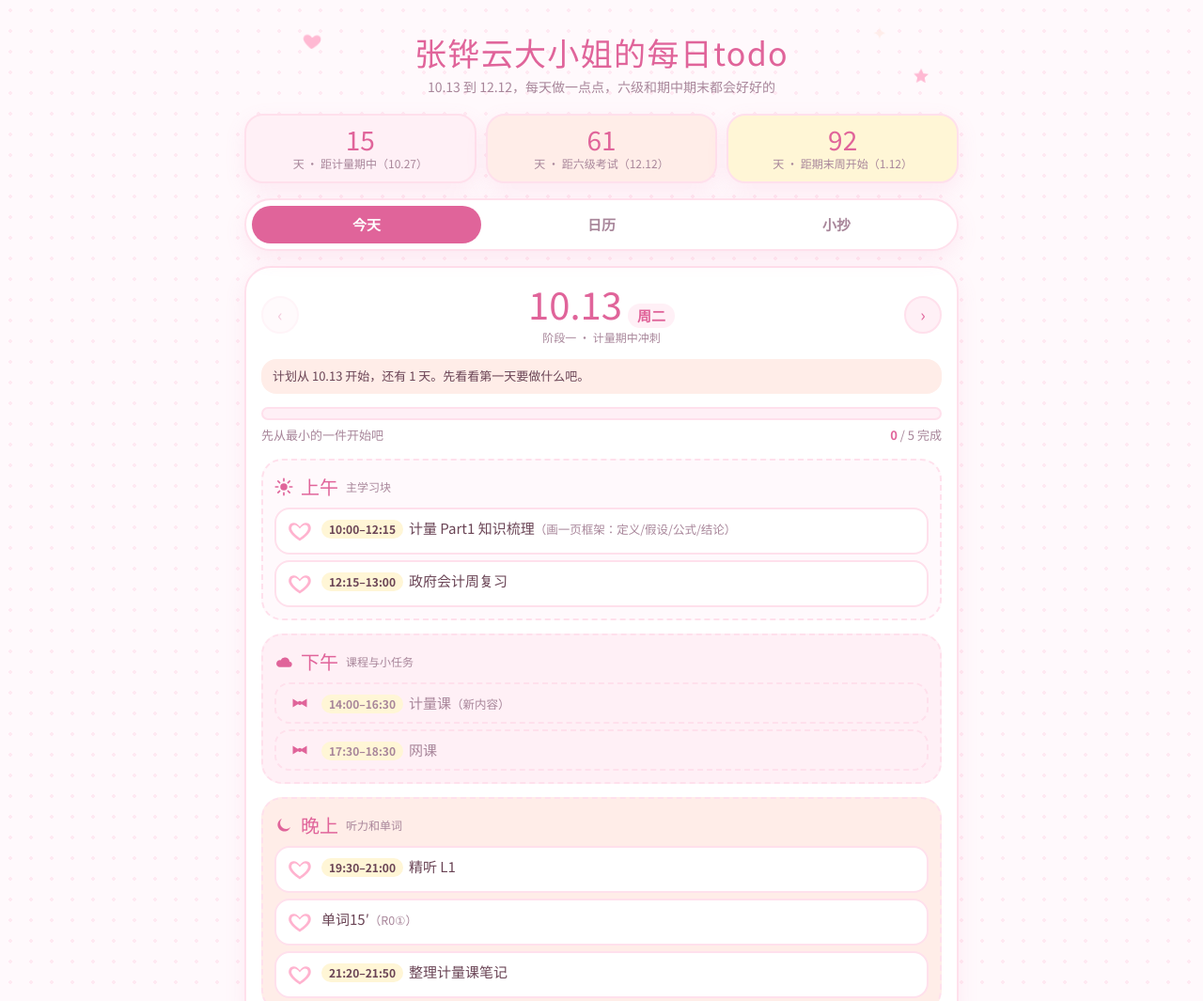
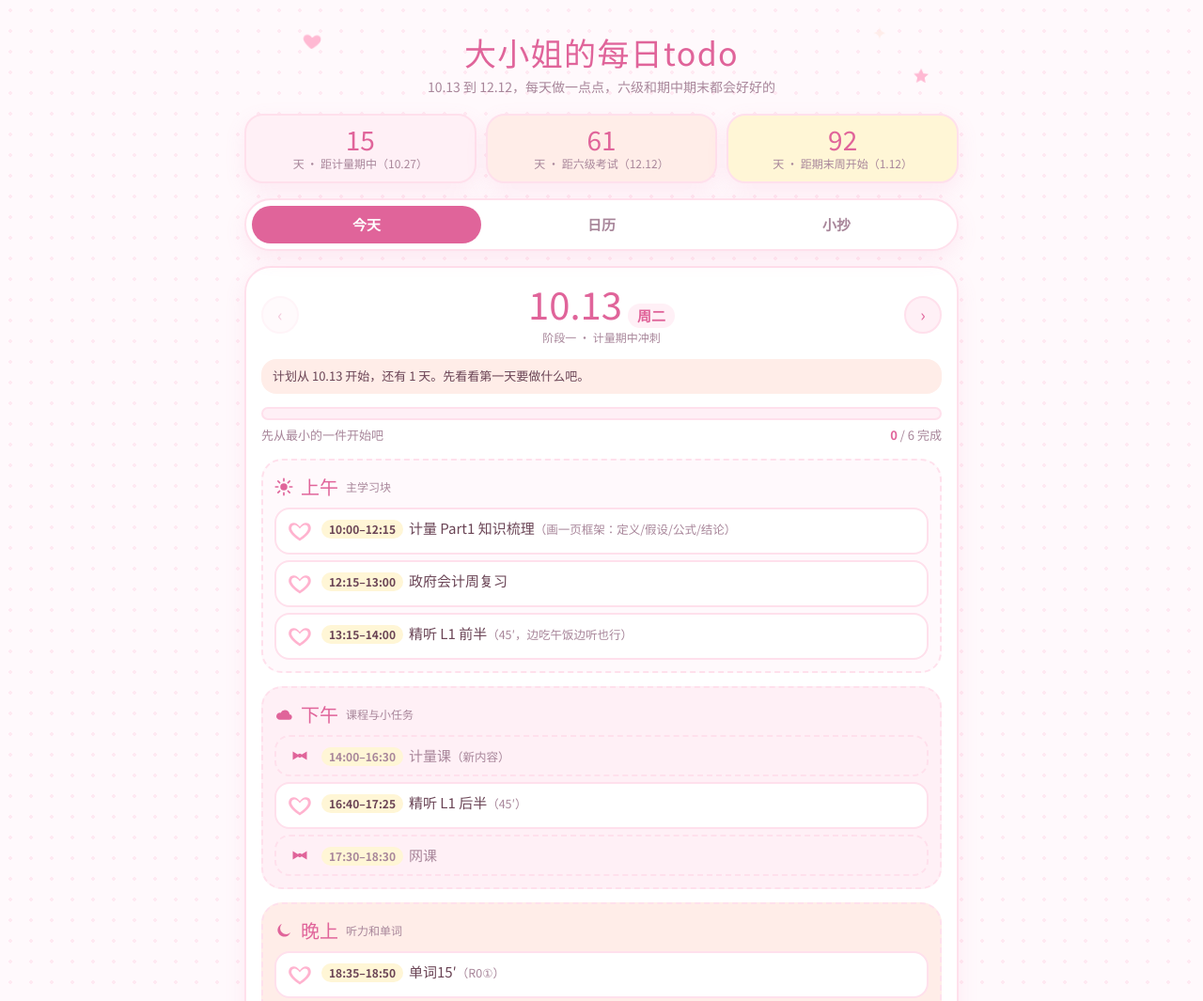
Before and after one commit to jzhen6785-hash/todo, a plain HTML site: page index.html in a window 1280 px wide. Shown: the top 1065 px of the page at 94% size. Drawn offline with Linux system fonts and the light colour scheme; a web font is replaced by a local one.

Commit message:
Add files via upload

```diff
--- a/index.html
+++ b/index.html
@@ -1,4 +1,4 @@
-<title>张铧云大小姐的每日todo</title>
+<title>大小姐的每日todo</title>
 <link rel="preconnect" href="https://fonts.googleapis.com">
 <link rel="preconnect" href="https://fonts.gstatic.com" crossorigin>
 <link rel="stylesheet" href="https://fonts.googleapis.com/css2?family=Noto+Sans+SC:wght@400;500;700&family=ZCOOL+KuaiLe&display=swap">
@@ -150,7 +150,7 @@ tr.hit td{background:var(--butter);font-weight:700}
     <svg class="ic sp a"><use href="#i-heart"/></svg>
     <svg class="ic sp b"><use href="#i-spark"/></svg>
     <svg class="ic sp c"><use href="#i-star"/></svg>
-    <h1>张铧云大小姐的每日todo</h1>
+    <h1>大小姐的每日todo</h1>
     <p>10.13 到 12.12，每天做一点点，六级和期中期末都会好好的</p>
   </header>
   <section class="chips" id="chips" aria-label="倒计时"></section>
@@ -192,8 +192,8 @@ var ADDBOTH="14:30–16:30 写作加练、翻译加练各一篇（各限时30′
 var FLEX="14:00–15:00 翻译加练"+WX+"；15:00–16:30 弹性补缺块（补没做完的项或六级薄弱项）";
 
 var D=[
-["10-13","10:00–12:15 计量 Part1 知识梳理（画一页框架：定义/假设/公式/结论）；12:15–13:00 政府会计周复习","14:00–16:30 计量课（新内容）；17:30–18:30 网课","19:30–21:00 精听 L1；单词15′（R0①）；21:20–21:50 整理计量课笔记"],
-["10-14","10:00–11:30 计量 Part1 做题；11:45–13:00 Part1 证明整理+默写第1遍","14:00–17:00 上课","19:30–21:00 精听 L2；单词15′（顽固词表）；写译积累10′；家教讲义30′；计量补做30′"],
+["10-13","10:00–12:15 计量 Part1 知识梳理（画一页框架：定义/假设/公式/结论）；12:15–13:00 政府会计周复习；13:15–14:00 精听 L1 前半（45′，边吃午饭边听也行）","14:00–16:30 计量课（新内容）；16:40–17:25 精听 L1 后半（45′）；17:30–18:30 网课","18:35–18:50 单词15′（R0①）；19:00–21:30 做美甲；21:45–22:15 整理计量课笔记"],
+["10-14","10:00–11:30 计量 Part1 做题；11:45–13:00 Part1 证明整理+默写第1遍","14:00–17:00 上课","17:30–19:00 精听 L2；19:10–19:40 家教讲义30′；20:00–21:00 啦啦队（篮球比赛）；21:20–22:20 单词15′（顽固词表）；写译积累10′；计量补做30′"],
 ["10-15","10:00–11:45 计量 Part2 梳理；12:00–13:00 Part2 做题",COST,"19:45–21:15 精听 L3；单词15′（R0②）；写译积累10′；计量补做30′"],
 ["10-16","10:00–11:30 计量 Part2 证明整理+默写①；11:40–12:20 Part1 证明默写②；12:20–13:00 成本周复习",AIS,"19:30–21:00 精听 L4；单词15′（顽固词表）；写译积累10′；家教讲义30′；计量补做30′"],
 ["10-17",TUT,"14:00–14:40 会计信息系统周复习；15:00–16:30 阅读 R1（限时40′+精批+标生词）；单词：顽固词表",REST],
@@ -207,7 +207,7 @@ var D=[
 ["10-25","10:00–12:00 计量自测卷（按期中题型限时）；12:00–13:00 订正+错题归因","14:30–16:30 计量：证明默写第2轮（只写第1轮错的）+ 公式/易错点速记单","19:30–21:00 精听 L11；单词15′（R2③）；写作 W1（第一次：不计时，先写完整篇 30′）"],
 ["10-26","10:00–13:00 计量：证明默写第3轮 + 过一遍自测卷错题","14:00–19:30 上课","不精听。20:00–20:40 看一遍证明清单+公式单；单词15′（R0④）；22:30 前睡"],
 ["10-27","10:00–12:00 最后浏览证明清单+公式单（不做新题）","计量期中考试（按考试通知时间，通常是课表上的 14:00–16:30）；17:30–18:30 网课","考完放松；21:00–22:00 精听 L12（听不动就跳过，后面顺延）；单词15′（顽固词表）"],
-["10-28","阅读 R3"+RD+"；计量：期中卷订正+错题归因 75′（顺便预习期中后新章节）","14:00–17:00 上课","精听 L13；单词15′（顽固词表）；家教讲义30′"],
+["10-28","阅读 R3"+RD+"；计量：期中卷订正+错题归因 75′（顺便预习期中后新章节）","14:00–17:00 上课","17:15–18:20 精听 L13 前半（约65′）；18:30–21:00 直播篮球比赛；21:20–21:50 精听 L13 后半+单词15′（顽固词表）；21:50–22:20 家教讲义30′"],
 ["10-29","写作 W1（真题第1套作文：限时30′+改写45′）；翻译 T1（真题第1套翻译：30′+对照45′）",COST,"精听 L14；单词15′（R3①）"],
 ["10-30","阅读 R4"+RD+"；成本周复习 60–75′",AIS,"精听 L15；单词15′（顽固词表）；家教讲义30′"],
 ["10-31",TUT,"14:00–15:00 会计信息系统周复习；15:15–16:15 写作 W2（真题第2套作文：30′+改写）；单词：R1④、R3②、R4①",REST],
@@ -275,7 +275,7 @@ var sel = todayMd<FIRST ? FIRST : (todayMd>LAST ? LAST : todayMd);
 var todayInRange = todayMd>=FIRST && todayMd<=LAST;
 var INDEX={}; D.forEach(function(r,i){INDEX[r[0]]=i});
 
-var EV=/^(\d{1,2}:\d{2}[–-]\d{1,2}:\d{2}\s*)?(计量课|成本课|会计信息系统课|上课|网课|休息|家教\s*\d|计量期中考试|六级考试日|按准考证)/;
+var EV=/^(\d{1,2}:\d{2}[–-]\d{1,2}:\d{2}\s*)?(做美甲|啦啦队|直播篮球比赛|计量课|成本课|会计信息系统课|上课|网课|休息|家教\s*\d|计量期中考试|六级考试日|按准考证)/;
 var NOTE=/^(其余休息|不安排学习|不精听|不做新套题|不再看|考完放松|早吃早睡|早睡|\d{1,2}:\d{2}\s*前睡)/;
 function kind(t){ if(NOTE.test(t)) return "note"; if(EV.test(t)) return "event"; return "task"; }
 function parse(cell){
```
